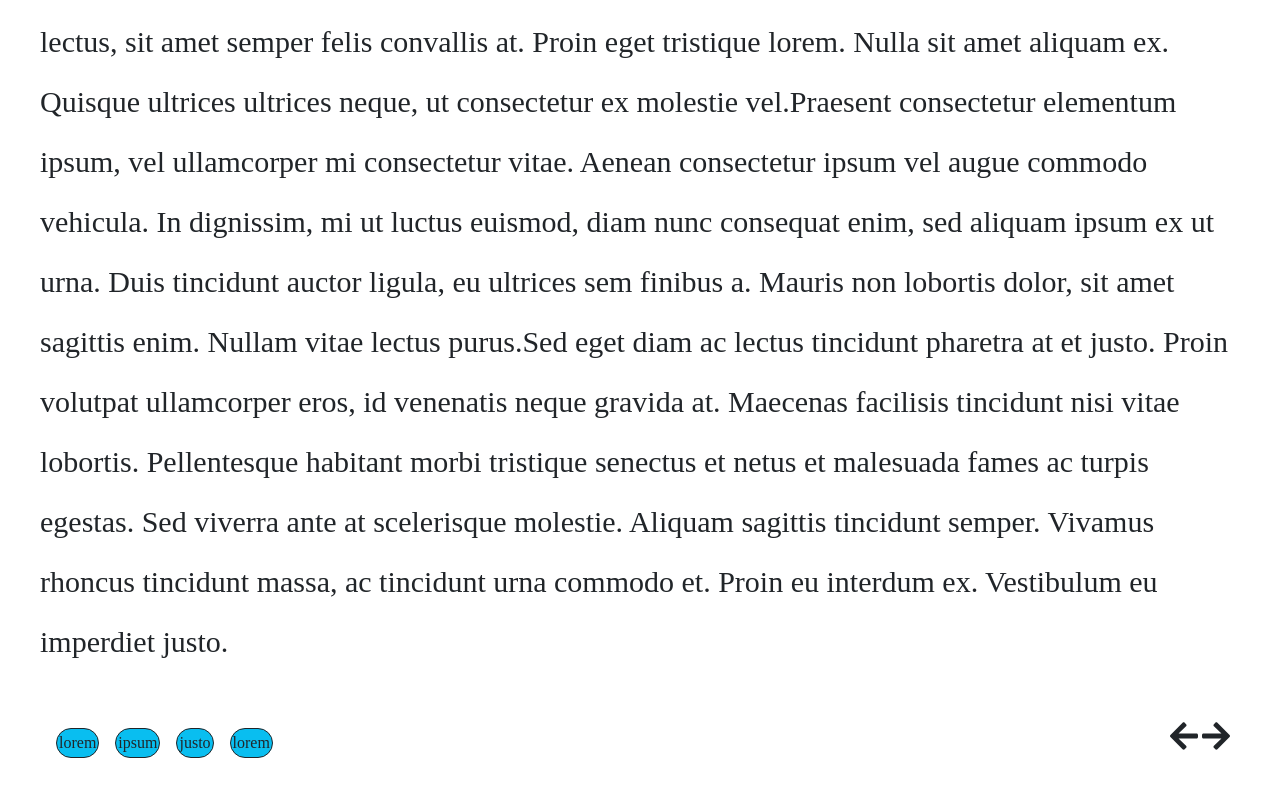
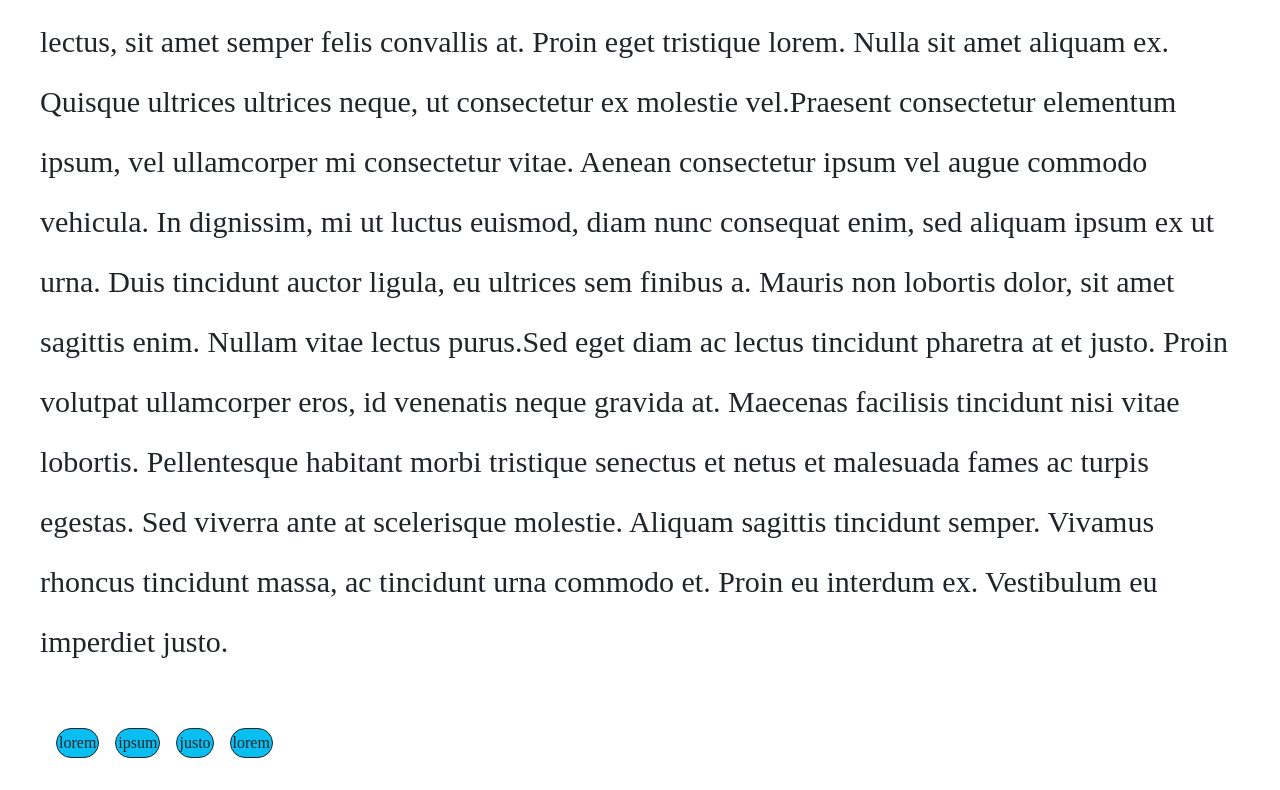
Before and after one commit to vikashchand/jurident, a React (Vite) app: page /Blogs/fifth-blog in a window 1280 px wide. Shown: the part 1870-2660 px from the top of the page. Built offline with nearby package versions, Linux system fonts and the light colour scheme; a web font is replaced by a local one.

Commit message:
Update Footer.jsx

```diff
--- a/src/components/Blogf/Footer.jsx
+++ b/src/components/Blogf/Footer.jsx
@@ -21,10 +21,10 @@ function MyFooter() {
       </div>
       <div className="d-flex">
         <a href="" class="text-dark">
-          <FaArrowLeft size="2rem"></FaArrowLeft>
+          {/* <FaArrowLeft size="2rem"></FaArrowLeft> */}
         </a>
         <a href="" class="text-dark">
-          <FaArrowRight size="2rem"></FaArrowRight>
+          {/* <FaArrowRight size="2rem"></FaArrowRight> */}
         </a>
       </div>
     </div>
```
